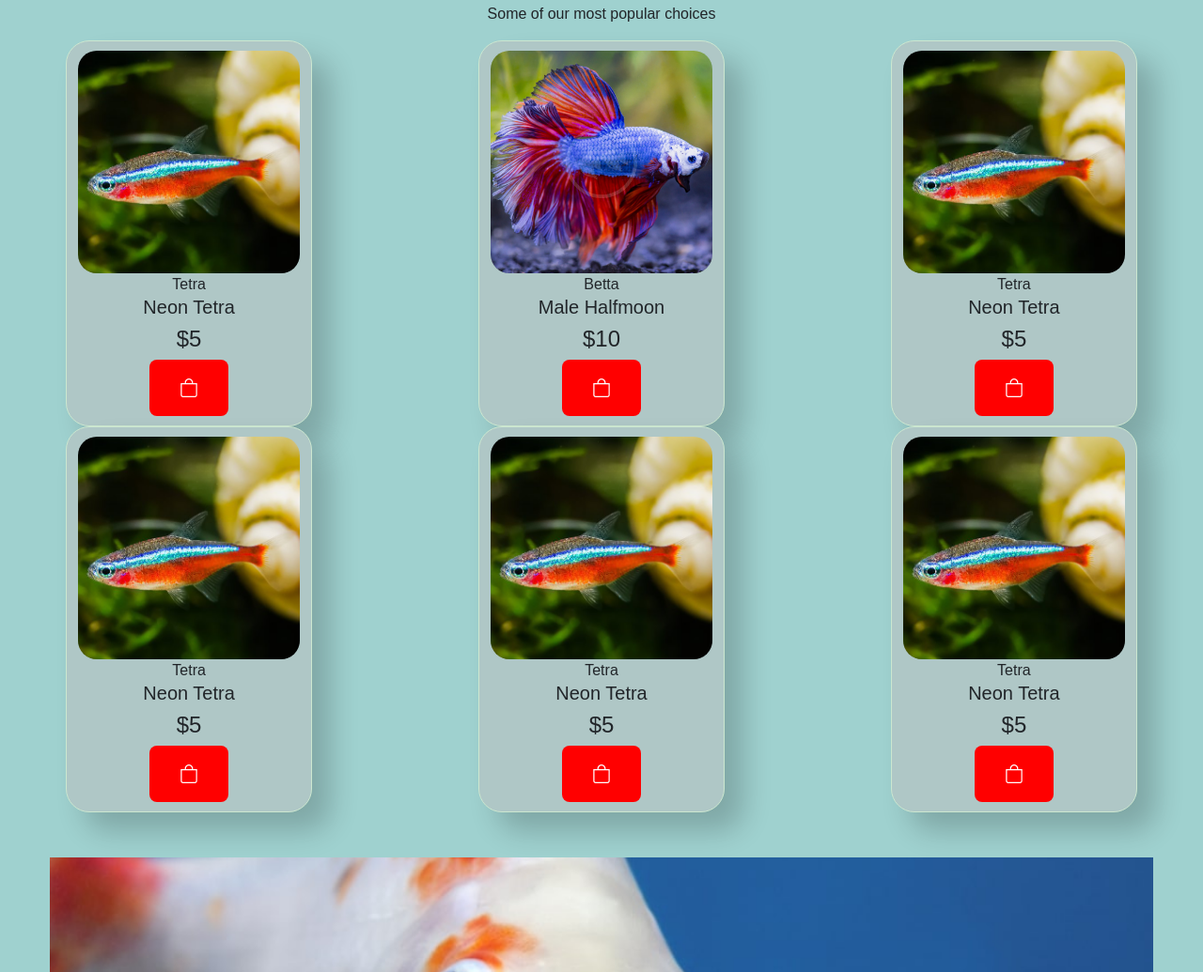
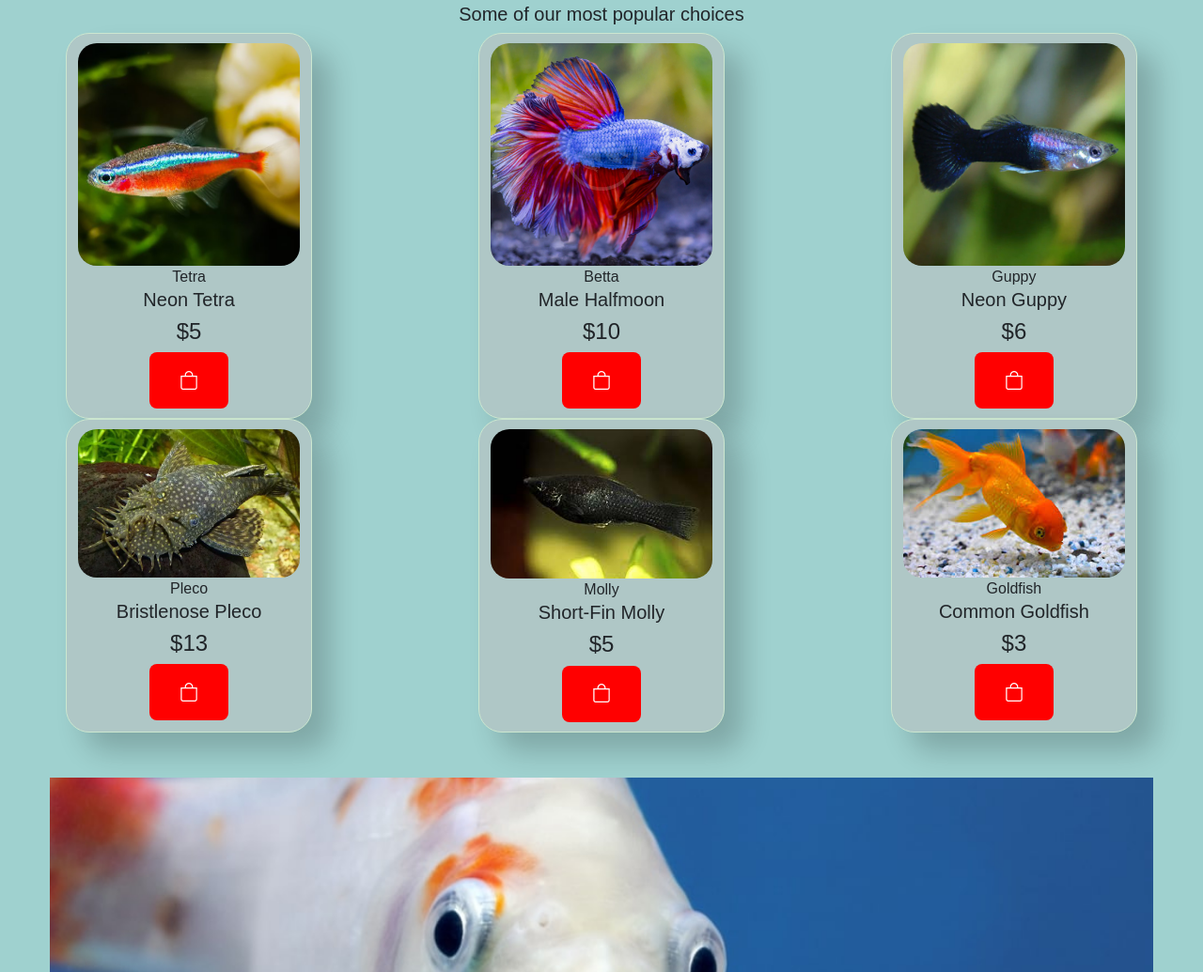
Before and after one commit to Zachry33/Fish-Ecommerce-Store, a website: page client/public/index.html in a window 1280 px wide. Shown: the part 839-1874 px from the top of the page at 94% size. Drawn offline with nearby package versions, Linux system fonts and the light colour scheme.

Commit message:
changed placeholder images. each item card sends data to cart of id, name, price and image

```diff
--- a/client/public/index.html
+++ b/client/public/index.html
@@ -74,7 +74,7 @@
 
 <section id="product1" class="section-p1 container pt-5 pb-5">
     <h2>Featured Products</h2>
-    <p>Some of our most popular choices</p>
+    <h5>Some of our most popular choices</h5>
 
     <div class="pro-container row">
 
@@ -111,42 +111,66 @@
         </div>
 
         <div class="pro col-sm-4">
-            <img src="images/Neon-Tetra-1.jpg" alt="">
+            <img src="images/guppy.jpg" alt="">
             <div class="des">
-                <span>Tetra</span>
-                <h5>Neon Tetra</h5>
-                <h4>$5</h4>
-                <button><i class="bi bi-bag"></i></button>
+                <span>Guppy</span>
+                <h5>Neon Guppy</h5>
+                <h4>$6</h4>
+                <button class="add-to-cart"
+                        data-id="Guppy"
+                        data-name="Neon Guppy"
+                        data-price="6"
+                        data-image="images/guppy.jpg">
+                    <i class="bi bi-bag"></i>
+                </button>
             </div>
         </div>
     </div>
 
     <div class="pro-container row">
         <div class="pro col-sm-4">
-            <img src="images/Neon-Tetra-1.jpg" alt="">
+            <img src="images/pleco.jpg" alt="">
             <div class="des">
-                <span>Tetra</span>
-                <h5>Neon Tetra</h5>
-                <h4>$5</h4>
-                <button><i class="bi bi-bag"></i></button>
+                <span>Pleco</span>
+                <h5>Bristlenose Pleco</h5>
+                <h4>$13</h4>
+                <button class="add-to-cart"
+                        data-id="Pleco"
+                        data-name="Bristlenose Pleco"
+                        data-price="13"
+                        data-image="images/pleco.jpg">
+                    <i class="bi bi-bag"></i>
+                </button>
             </div>
         </div>
         <div class="pro col-sm-4">
-            <img src="images/Neon-Tetra-1.jpg" alt="">
+            <img src="images/molly.jpg" alt="">
             <div class="des">
-                <span>Tetra</span>
-                <h5>Neon Tetra</h5>
+                <span>Molly</span>
+                <h5>Short-Fin Molly</h5>
                 <h4>$5</h4>
-                <button><i class="bi bi-bag"></i></button>
+                <button class="add-to-cart"
+                        data-id="Molly"
+                        data-name="Short-fin Molly"
+                        data-price="5"
+                        data-image="images/molly.jpg">
+                    <i class="bi bi-bag"></i>
+                </button>
             </div>
         </div>
         <div class="pro col-sm-4">
-            <img src="images/Neon-Tetra-1.jpg" alt="">
+            <img src="images/goldfish.jpg" alt="">
             <div class="des">
-                <span>Tetra</span>
-                <h5>Neon Tetra</h5>
-                <h4>$5</h4>
-                <button><i class="bi bi-bag"></i></button>
+                <span>Goldfish</span>
+                <h5>Common Goldfish</h5>
+                <h4>$3</h4>
+                <button class="add-to-cart"
+                        data-id="Goldfish"
+                        data-name="Common Goldfish"
+                        data-price="3"
+                        data-image="images/goldfish.jpg">
+                    <i class="bi bi-bag"></i>
+                </button>
             </div>
         </div>
     </div>
```
Also changed, not shown: client/public/images/goldfish.jpg (added), client/public/images/guppy.jpg (added), client/public/images/molly.jpg (added), client/public/images/pleco.jpg (added).
